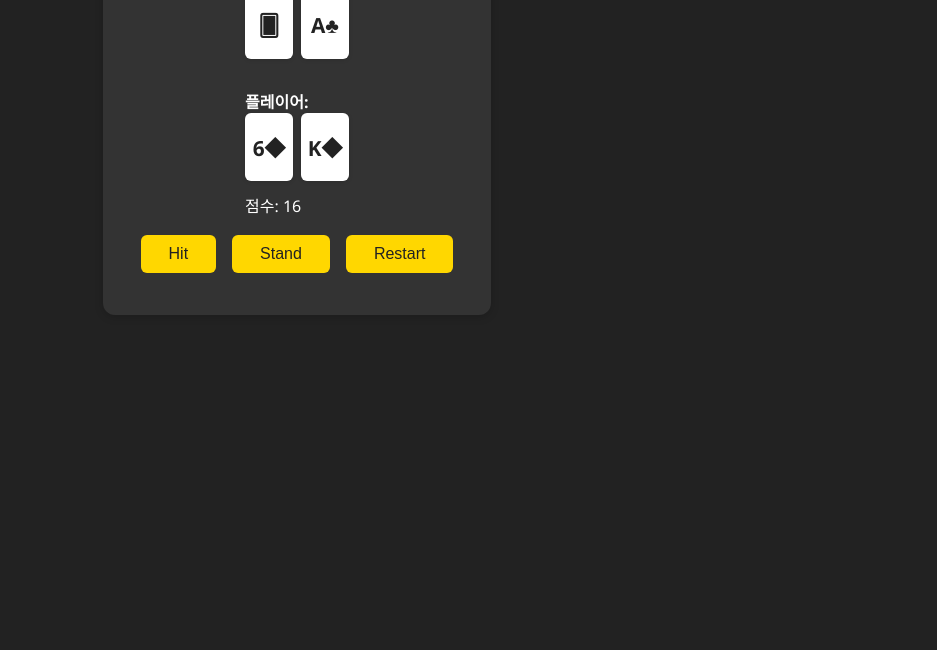
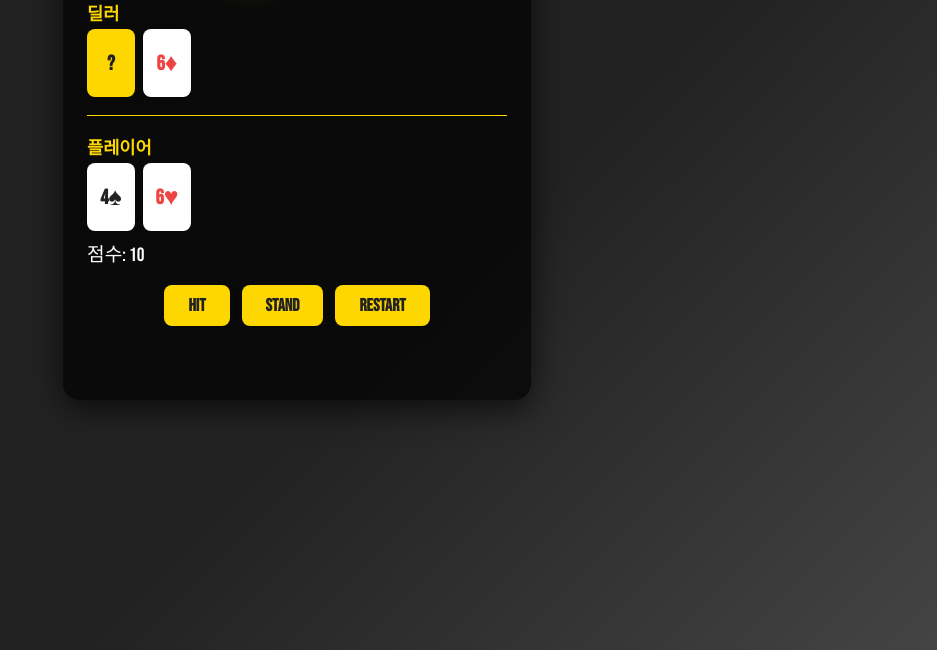
Before and after one commit to nininininim/gggg, a plain HTML site: page 1.html in a window 1280 px wide. Shown: the part 190-840 px from the top of the page, without its empty margins (343-1280 px from the left). Before the commit the page ends 800 px from the top, so only its background shows below. Drawn offline with Linux system fonts and the light colour scheme.

Commit message:
작업 내용 커밋

```diff
--- a/1.html
+++ b/1.html
@@ -3,75 +3,91 @@
 <head>
 	<meta charset="UTF-8">
 	<meta name="viewport" content="width=device-width, initial-scale=1.0">
-    <title>블랙잭 게임</title>
+	<title>블랙잭</title>
+	<link href="https://fonts.googleapis.com/css2?family=Bebas+Neue&display=swap" rel="stylesheet">
 	<style>
 		body {
-            background: #222;
+			background: linear-gradient(135deg, #222 60%, #444 100%);
 			color: #fff;
-            font-family: 'Segoe UI', Arial, sans-serif;
+			font-family: 'Bebas Neue', Arial, sans-serif;
 			margin: 0;
-            padding: 0;
-            display: flex;
-            flex-direction: column;
-            align-items: center;
+			min-height: 100vh;
 		}
 		.container {
-            margin-top: 40px;
-            background: #333;
-            border-radius: 12px;
-            box-shadow: 0 2px 8px rgba(0,0,0,0.18);
+			max-width: 420px;
+			margin: 40px auto;
+			background: rgba(0,0,0,0.7);
+			border-radius: 16px;
+			box-shadow: 0 8px 32px #000a;
 			padding: 32px 24px 24px 24px;
-            display: flex;
-            flex-direction: column;
-            align-items: center;
-            min-width: 340px;
+			position: relative;
 		}
 		h1 {
-            margin-bottom: 18px;
+			text-align: center;
+			font-size: 3rem;
+			letter-spacing: 2px;
 			color: #ffd700;
+			margin-bottom: 16px;
+			text-shadow: 0 0 12px #fff700, 0 0 32px #ffd700;
 		}
 		.cards {
 			display: flex;
 			gap: 8px;
-            margin-bottom: 12px;
+			flex-wrap: wrap;
+			margin-bottom: 8px;
 		}
 		.card {
 			width: 48px;
 			height: 68px;
 			background: #fff;
 			color: #222;
-            border-radius: 6px;
+			border-radius: 8px;
+			box-shadow: 0 2px 8px #0004;
 			display: flex;
 			align-items: center;
 			justify-content: center;
 			font-size: 1.3rem;
 			font-weight: bold;
-            box-shadow: 0 1px 4px rgba(0,0,0,0.12);
+			position: relative;
 		}
-        .btn-group {
+		.score {
+			font-size: 1.2rem;
+			margin-bottom: 8px;
+		}
+		.label {
+			font-size: 1.1rem;
+			margin-bottom: 4px;
+			color: #ffd700;
+			font-weight: bold;
+		}
+		.btns {
+			display: flex;
+			gap: 12px;
+			justify-content: center;
 			margin-top: 18px;
-            display: flex;
-            gap: 16px;
 		}
 		button {
-            padding: 10px 28px;
-            font-size: 1rem;
-            border: none;
-            border-radius: 6px;
 			background: #ffd700;
 			color: #222;
+			border: none;
+			border-radius: 8px;
+			font-size: 1.1rem;
+			font-family: inherit;
+			font-weight: bold;
+			padding: 10px 24px;
 			cursor: pointer;
+			box-shadow: 0 2px 8px #0003;
 			transition: background 0.2s;
 		}
-        button:hover {
+		button:active {
 			background: #e6c200;
 		}
 		.result {
+			text-align: center;
+			font-size: 1.3rem;
 			margin-top: 18px;
-            font-size: 1.1rem;
-            color: #ff5252;
+			min-height: 32px;
 		}
-        @import url('https://fonts.googleapis.com/css2?family=Bebas+Neue&display=swap');
 		.blackjack-banner {
 			position: fixed;
 			top: 20%;
@@ -98,18 +114,15 @@
 </head>
 <body>
 	<div class="container">
-        <h1>블랙잭 게임</h1>
-        <div>
-            <strong>딜러:</strong>
+		<h1>블랙잭</h1>
+		<div class="label">딜러</div>
 		<div class="cards" id="dealer-cards"></div>
-            <span id="dealer-score"></span>
-        </div>
-        <div style="margin-top:18px;">
-            <strong>플레이어:</strong>
+		<div class="score" id="dealer-score"></div>
+		<hr style="margin: 18px 0; border: none; border-top: 1px solid #ffd700;">
+		<div class="label">플레이어</div>
 		<div class="cards" id="player-cards"></div>
-            <span id="player-score"></span>
-        </div>
-        <div class="btn-group">
+		<div class="score" id="player-score"></div>
+		<div class="btns">
 			<button id="hit-btn">Hit</button>
 			<button id="stand-btn">Stand</button>
 			<button id="restart-btn">Restart</button>
@@ -119,8 +132,8 @@
 	<div class="blackjack-banner" id="blackjack-banner">BLACK JACK</div>
 	<canvas id="fireworks-canvas"></canvas>
 	<script>
-    // 블랙잭 카드 덱 생성
-    const suits = ['♠', '♥', '♣', '◆'];
+	// 카드 덱 생성
+	const suits = ['♠', '♥', '♦', '♣'];
 	const ranks = ['A', '2', '3', '4', '5', '6', '7', '8', '9', '10', 'J', 'Q', 'K'];
 	function createDeck() {
 		let deck = [];
@@ -129,19 +142,27 @@
 				deck.push({suit: s, rank: r});
 			}
 		}
-        return deck.sort(() => Math.random() - 0.5);
+		return deck;
 	}
-    function getCardValue(card) {
-        if (card.rank === 'A') return 11;
-        if (['K','Q','J'].includes(card.rank)) return 10;
-        return parseInt(card.rank);
+	function shuffle(deck) {
+		for (let i = deck.length - 1; i > 0; i--) {
+			let j = Math.floor(Math.random() * (i + 1));
+			[deck[i], deck[j]] = [deck[j], deck[i]];
 		}
-    function calcScore(cards) {
-        let score = 0;
-        let aces = 0;
-        for (let c of cards) {
-            score += getCardValue(c);
-            if (c.rank === 'A') aces++;
+		return deck;
+	}
+	// 점수 계산
+	function calcScore(hand) {
+		let score = 0, aces = 0;
+		for (let card of hand) {
+			if (card.rank === 'A') {
+				score += 11;
+				aces++;
+			} else if (['K','Q','J'].includes(card.rank)) {
+				score += 10;
+			} else {
+				score += parseInt(card.rank);
+			}
 		}
 		while (score > 21 && aces > 0) {
 			score -= 10;
@@ -149,36 +170,83 @@
 		}
 		return score;
 	}
-    let deck, dealer, player, gameOver;
+	// 카드 렌더링
+	function renderCards(elem, hand, hideFirst=false) {
+		elem.innerHTML = '';
+		hand.forEach((card, idx) => {
+			let cardDiv = document.createElement('div');
+			cardDiv.className = 'card';
+			if (hideFirst && idx === 0) {
+				cardDiv.innerHTML = '?';
+				cardDiv.style.background = '#ffd700';
+				cardDiv.style.color = '#222';
+			} else {
+				cardDiv.innerHTML = `${card.rank}<br><span style="font-size:1.2em;">${card.suit}</span>`;
+				if(card.suit==='♥'||card.suit==='♦') cardDiv.style.color='#e44';
+			}
+			elem.appendChild(cardDiv);
+		});
+	}
+	// 상태 변수
+	let deck, player, dealer, gameOver, playerStand;
 	function initGame() {
-        deck = createDeck();
+		deck = shuffle(createDeck());
+		player = [deck.pop(), deck.pop()];
 		dealer = [deck.pop(), deck.pop()];
-        player = [deck.pop(), deck.pop()];
 		gameOver = false;
-        render();
-        document.getElementById('result').textContent = '';
+		playerStand = false;
+		updateUI();
 	}
-    function render() {
-        const dealerCards = document.getElementById('dealer-cards');
-        dealerCards.innerHTML = '';
-        dealer.forEach((c, i) => {
-            const cardDiv = document.createElement('div');
-            cardDiv.className = 'card';
-            cardDiv.textContent = (i === 0 && !gameOver) ? '🂠' : c.rank + c.suit;
-            dealerCards.appendChild(cardDiv);
-        });
+	function updateUI() {
+		renderCards(document.getElementById('player-cards'), player);
+		renderCards(document.getElementById('dealer-cards'), dealer, !gameOver && !playerStand);
+		document.getElementById('player-score').textContent = `점수: ${calcScore(player)}`;
 		document.getElementById('dealer-score').textContent = gameOver ? `점수: ${calcScore(dealer)}` : '';
-        const playerCards = document.getElementById('player-cards');
-        playerCards.innerHTML = '';
-        player.forEach(c => {
-            const cardDiv = document.createElement('div');
-            cardDiv.className = 'card';
-            cardDiv.textContent = c.rank + c.suit;
-            playerCards.appendChild(cardDiv);
-        });
-        document.getElementById('player-score').textContent = `점수: ${calcScore(player)}`;
+		document.getElementById('result').textContent = checkResult();
 	}
-    // 폭죽 애니메이션 코드
+	// 결과 체크
+	function checkResult() {
+		let playerScore = calcScore(player);
+		let dealerScore = calcScore(dealer);
+		if (gameOver && playerScore === 21 && playerScore > dealerScore) {
+			showBlackjackCelebration();
+			return '플레이어 승리! (BLACK JACK!)';
+		}
+		if (playerScore > 21) return '플레이어 버스트! 딜러 승리!';
+		if (dealerScore > 21) return '딜러 버스트! 플레이어 승리!';
+		if (gameOver) {
+			if (playerScore > dealerScore) return '플레이어 승리!';
+			if (playerScore < dealerScore) return '딜러 승리!';
+			return '무승부!';
+		}
+		return '';
+	}
+	// 버튼 이벤트
+	document.getElementById('hit-btn').onclick = function() {
+		if (gameOver || playerStand) return;
+		player.push(deck.pop());
+		if (calcScore(player) > 21) {
+			gameOver = true;
+		}
+		updateUI();
+	};
+	document.getElementById('stand-btn').onclick = function() {
+		if (gameOver || playerStand) return;
+		playerStand = true;
+		// 딜러 턴
+		while (calcScore(dealer) < 17) {
+			dealer.push(deck.pop());
+		}
+		gameOver = true;
+		updateUI();
+	};
+	document.getElementById('restart-btn').onclick = function() {
+		initGame();
+		document.getElementById('blackjack-banner').style.opacity = 0;
+		canvas.style.display = 'none';
+		fireworks = [];
+	};
+	// 폭죽 애니메이션
 	const canvas = document.getElementById('fireworks-canvas');
 	const ctx = canvas.getContext('2d');
 	let fireworks = [];
@@ -188,7 +256,6 @@
 	}
 	window.addEventListener('resize', resizeCanvas);
 	resizeCanvas();
-
 	function launchFirework() {
 		const x = Math.random() * canvas.width * 0.8 + canvas.width * 0.1;
 		const y = Math.random() * canvas.height * 0.3 + canvas.height * 0.2;
@@ -208,7 +275,6 @@
 		}
 		fireworks.push(particles);
 	}
-
 	function animateFireworks() {
 		ctx.clearRect(0, 0, canvas.width, canvas.height);
 		fireworks.forEach((particles, idx) => {
@@ -219,7 +285,7 @@
 				ctx.fill();
 				p.x += p.vx;
 				p.y += p.vy;
-                p.vy += 0.05; // gravity
+				p.vy += 0.05;
 				p.alpha -= 0.018;
 			});
 		});
@@ -231,7 +297,6 @@
 			document.getElementById('blackjack-banner').style.opacity = 0;
 		}
 	}
-
 	function showBlackjackCelebration() {
 		document.getElementById('blackjack-banner').style.opacity = 1;
 		canvas.style.display = 'block';
@@ -244,58 +309,7 @@
 			canvas.style.display = 'none';
 		}, 3200);
 	}
-
-    function checkResult() {
-        let playerScore = calcScore(player);
-        let dealerScore = calcScore(dealer);
-        // 21점으로 이겼을 때
-        if (gameOver && playerScore === 21 && playerScore > dealerScore) {
-            showBlackjackCelebration();
-            document.getElementById('result').innerHTML = '플레이어 승리! (BLACK JACK!)';
-            return;
-        }
-        if (playerScore > 21) {
-            document.getElementById('result').innerHTML = '플레이어 버스트! 딜러 승리!';
-            return;
-        }
-        if (dealerScore > 21) {
-            document.getElementById('result').innerHTML = '딜러 버스트! 플레이어 승리!';
-            return;
-        }
-        if (gameOver) {
-            if (playerScore > dealerScore) {
-                document.getElementById('result').innerHTML = '플레이어 승리!';
-            } else if (playerScore < dealerScore) {
-                document.getElementById('result').innerHTML = '딜러 승리!';
-            } else {
-                document.getElementById('result').innerHTML = '무승부!';
-            }
-        }
-    }
-    document.getElementById('hit-btn').onclick = function() {
-        if (gameOver) return;
-        player.push(deck.pop());
-        if (calcScore(player) > 21) {
-            gameOver = true;
-        }
-        render();
-        checkResult();
-    };
-    document.getElementById('stand-btn').onclick = function() {
-        if (gameOver) return;
-        while (calcScore(dealer) < 17) {
-            dealer.push(deck.pop());
-        }
-        gameOver = true;
-        render();
-        checkResult();
-    };
-    document.getElementById('restart-btn').onclick = function() {
-        initGame();
-        document.getElementById('blackjack-banner').style.opacity = 0;
-        canvas.style.display = 'none';
-        fireworks = [];
-    };
+	// 시작
 	initGame();
 	</script>
 </body>
```
Lines whose indentation alone changed are shown as unchanged.
